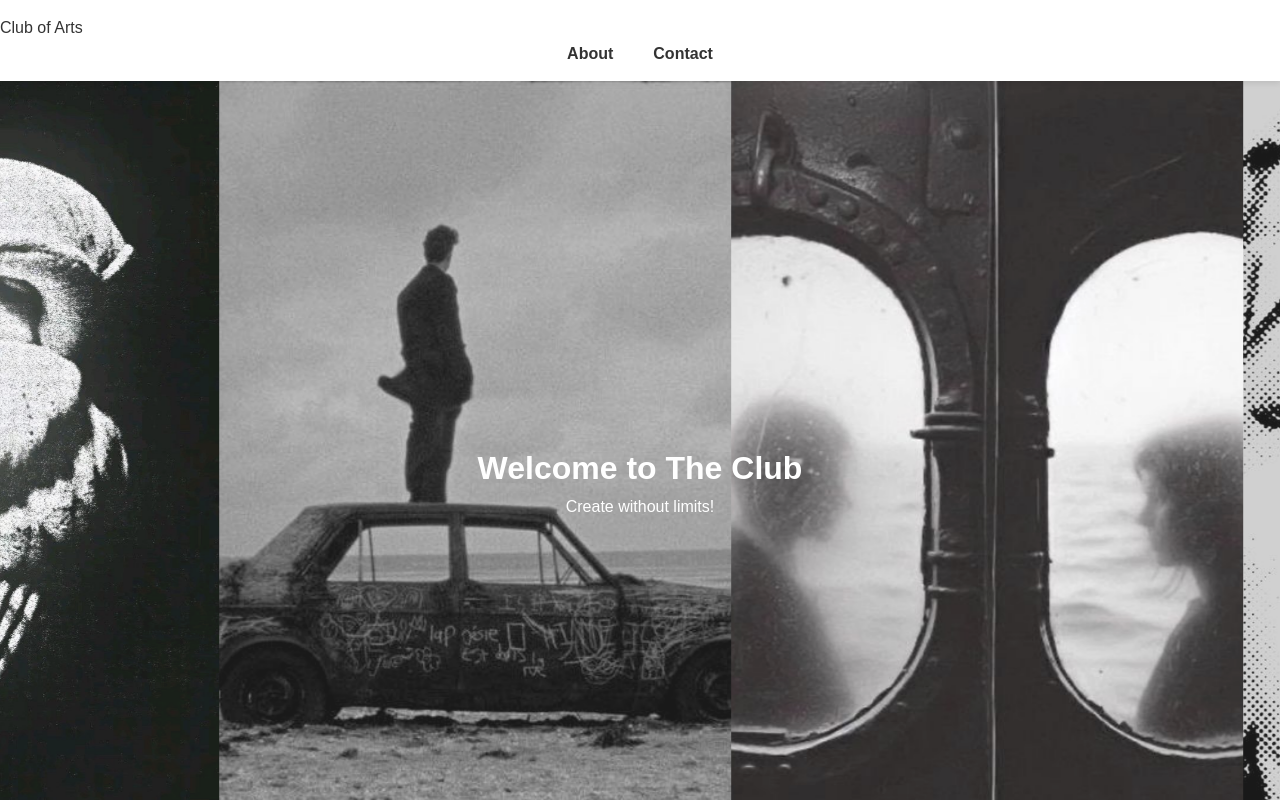
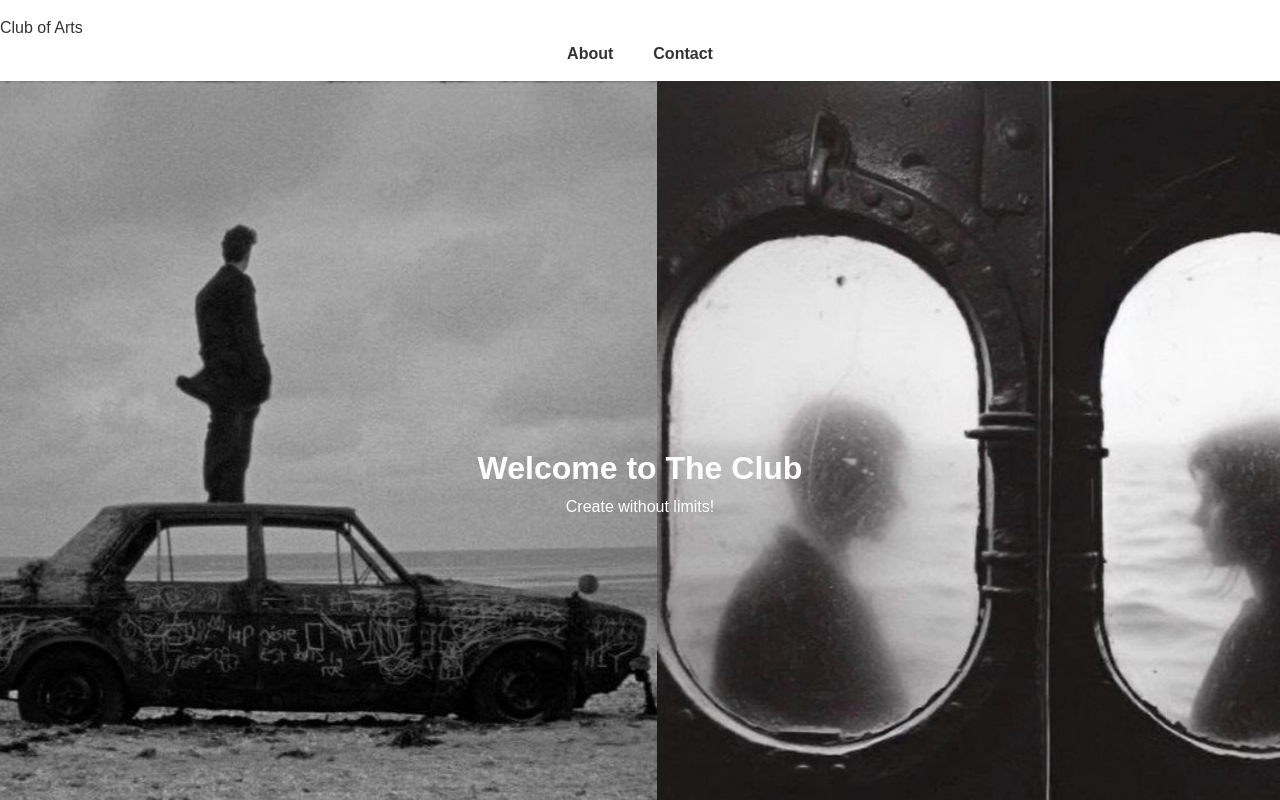
Before and after one commit to davidsemga/coawebsite, a React (Create React App) app: page / in a window 1280 px wide. Shown: the top 800 px of the page. Built offline with nearby package versions, Linux system fonts and the light colour scheme.

Commit message:
Update navbar, hero scrolling, About & Contact sections

```diff
--- a/src/App.css
+++ b/src/App.css
@@ -40,44 +40,41 @@ body {
 /* Sections */
 .header {
   position: relative;
-  height: 100vh;
+  width: 100%;
+  height: 100vh; /* full viewport height */
   overflow: hidden;
-  color: white;
-  display: flex;
-  align-items: center;
-  justify-content: center;
-  text-align: center;
 }
 
 .hero-background {
-  position: absolute;
+  display: flex;
+  position: absolute; /* make it behind the text */
   top: 0;
   left: 0;
-  width: 200%; /* wide so animation can loop */
+  width: 60%; /* enough to scroll */
   height: 100%;
-  display: flex;
-  animation: scrollImages 25s linear infinite;
-  z-index: 1;
-  opacity: 0.9; /* dim so text is readable */
+  z-index: 1; /* behind text */
 }
 
-.hero-background img {
-  width: 20%;
+.hero-image {
+  width: 100%;
+  flex-shrink: 0;
   object-fit: cover;
+  animation: scroll-left 25s linear infinite;
 }
 
-@keyframes scrollImages {
-  from {
-    transform: translateX(0);
-  }
-  to {
-    transform: translateX(-50%);
-  }
+@keyframes scroll-left {
+  0% { transform: translateX(0); }
+  100% { transform: translateX(-500%); }
 }
 
 .hero-content {
-  position: relative;
+  position: relative; /* above background */
   z-index: 2;
+  text-align: center;
+  color: white;
+  top: 50%;
+  transform: translateY(-50%);
+  width: 100%;
 }
 
 .about-section .about-content {
--- a/src/App.js
+++ b/src/App.js
@@ -20,14 +20,42 @@ function App() {
 {/* Hero Section */}
 <header className="header">
   <div className="hero-background">
-          <img src="/images/pic1.jpg" alt="club" />
-          <img src="/images/pic2.jpg" alt="club" />
-          <img src="/images/pic3.jpg" alt="club" />
-          <img src="/images/pic4.jpg" alt="club" />
-          <img src="/images/pic5.jpg" alt="club" />
+    <img
+      src={`${process.env.PUBLIC_URL}/images/pic1.jpg`}
+      alt="club"
+      className="hero-image"
+    />
+    <img
+      src={`${process.env.PUBLIC_URL}/images/pic2.jpg`}
+      alt="club"
+      className="hero-image"
+    />
+    <img
+      src={`${process.env.PUBLIC_URL}/images/pic3.jpg`}
+      alt="club"
+      className="hero-image"
+    />
+    <img
+      src={`${process.env.PUBLIC_URL}/images/pic4.jpg`}
+      alt="club"
+      className="hero-image"
+    />
+    <img
+      src={`${process.env.PUBLIC_URL}/images/pic5.jpg`}
+      alt="club"
+      className="hero-image"
+    />
     {/* repeat for smooth scroll */}
-          <img src="/images/pic1.jpg" alt="club" />
-          <img src="/images/pic2.jpg" alt="club" />
+    <img
+      src={`${process.env.PUBLIC_URL}/images/pic1.jpg`}
+      alt="club"
+      className="hero-image"
+    />
+    <img
+      src={`${process.env.PUBLIC_URL}/images/pic2.jpg`}
+      alt="club"
+      className="hero-image"
+    />
   </div>
   <div className="hero-content">
     <h1>Welcome to The Club</h1>
```
Lines whose indentation alone changed are shown as unchanged.
